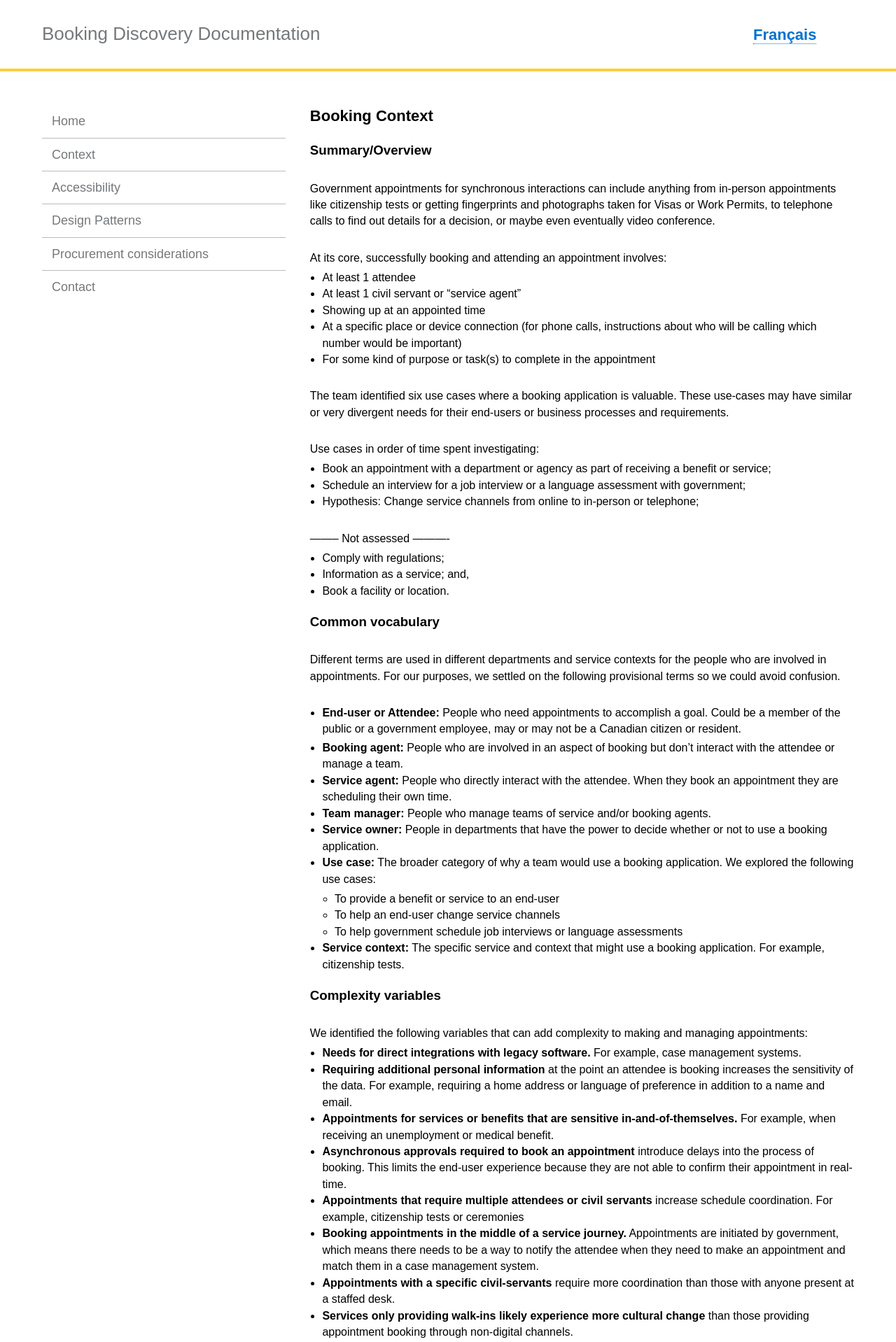
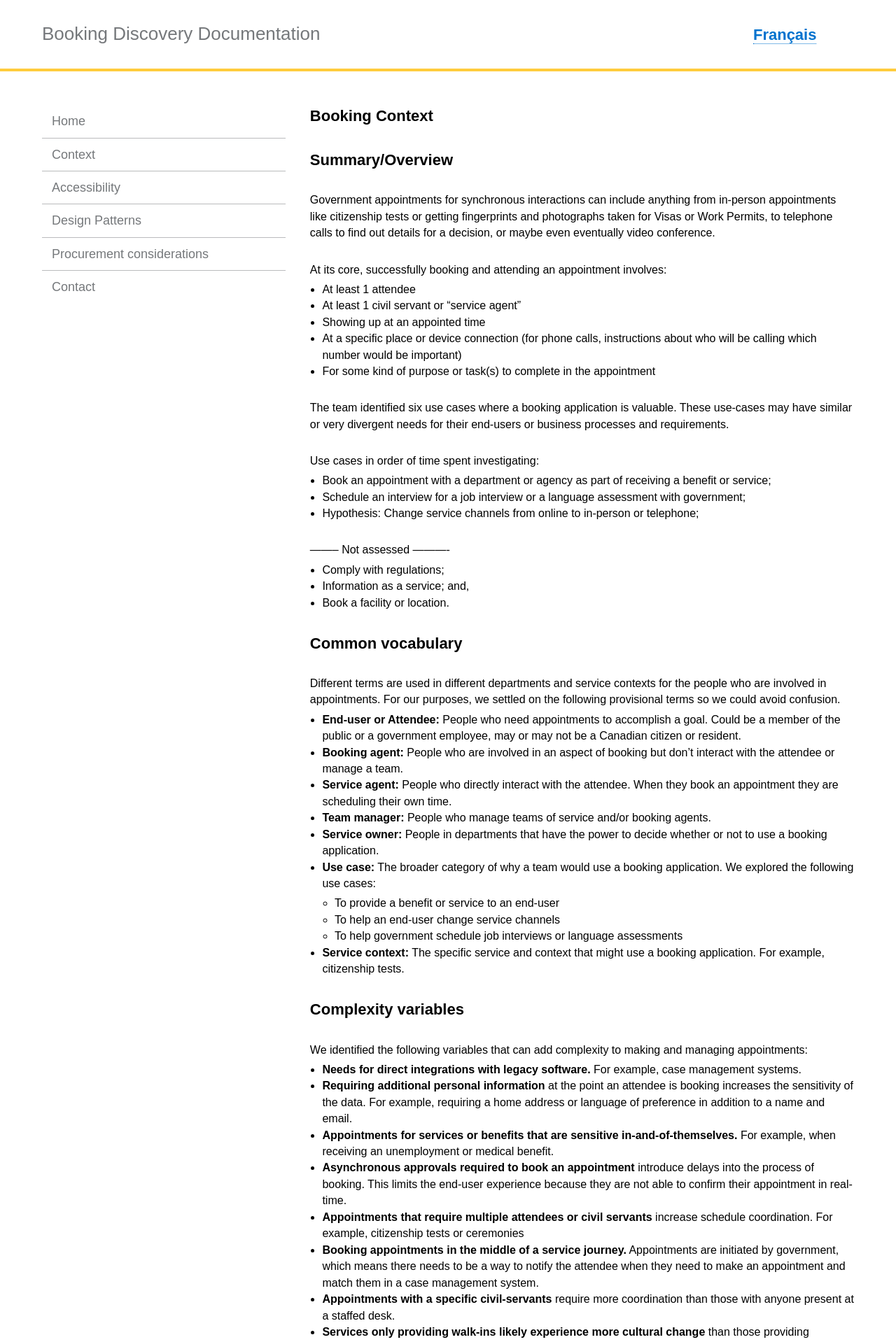
Before and after one commit to cds-snc/booking-documentation, a Jekyll site: the page built from _pages/en/context.md, in a window 1280 px wide. Shown: the top 1918 px of the page at 70% size. Built offline with Jekyll 4.4.1, drawn with Linux system fonts in a browser that asks for light colours.

```diff
--- a/_pages/en/context.md
+++ b/_pages/en/context.md
@@ -6,7 +6,7 @@ permalink: "/context/"
 trans_url: "/contexte/"
 ---
 
-### Summary/Overview
+## Summary/Overview
 
 Government appointments for synchronous interactions can include anything from in-person appointments like citizenship tests or getting fingerprints and photographs taken for Visas or Work Permits, to telephone calls to find out details for a decision, or maybe even eventually video conference.
 
@@ -32,12 +32,11 @@ Use cases in order of time spent investigating:
 - Book a facility or location.
 
 
-### Common vocabulary
+## Common vocabulary
 
 Different terms are used in different departments and service contexts for the people who are involved in appointments. For our purposes, we settled on the following provisional terms so we could avoid confusion.
 
 - **End-user or Attendee:** People who need appointments to accomplish a goal. Could be a member of the public or a government employee, may or may not be a Canadian citizen or resident.
-
 - **Booking agent:** People who are involved in an aspect of booking but don't interact with the attendee or manage a team.
 - **Service agent:** People who directly interact with the attendee. When they book an appointment they are scheduling their own time.
 - **Team manager:** People who manage teams of service and/or booking agents.
@@ -46,10 +45,9 @@ Different terms are used in different departments and service contexts for the p
   - To provide a benefit or service to an end-user
   - To help an end-user change service channels
   - To help government schedule job interviews or language assessments
-
 - **Service context:** The specific service and context that might use a booking application. For example, citizenship tests.
 
-### Complexity variables
+## Complexity variables
 
 We identified the following variables that can add complexity to making and managing appointments:
 
@@ -62,10 +60,9 @@ We identified the following variables that can add complexity to making and mana
 - **Appointments with a specific civil-servants** require more coordination than those with anyone present at a staffed desk.
 - **Services only providing walk-ins likely experience more cultural change** than those providing appointment booking through non-digital channels.
 - **Location of appointment, from least complex to most:** at a staffed desk, in a room that needs to be booked, at a remote location or at a home where travel time is needed.
-
 - The more **eligibility requirements that need to be met before booking** the appointment, the more complex.
 
-#### The problem with technical integrations
+### The problem with technical integrations
 Technical integrations with legacy systems to retrieve end-user data can be prohibitively time-consuming and a lower organizational priority, since legacy systems can often be very onerous to make changes to.
 
 Switching to a new system or managing multiple systems can increase cognitive load and decrease productivity. Interviews with individuals in the Government Digital Service in the UK noted that solutions either had to integrate with existing systems or new systems needed to become the single source of truth. Due to the lengthy direct integration processes, we explored creating a single source of truth.
```
